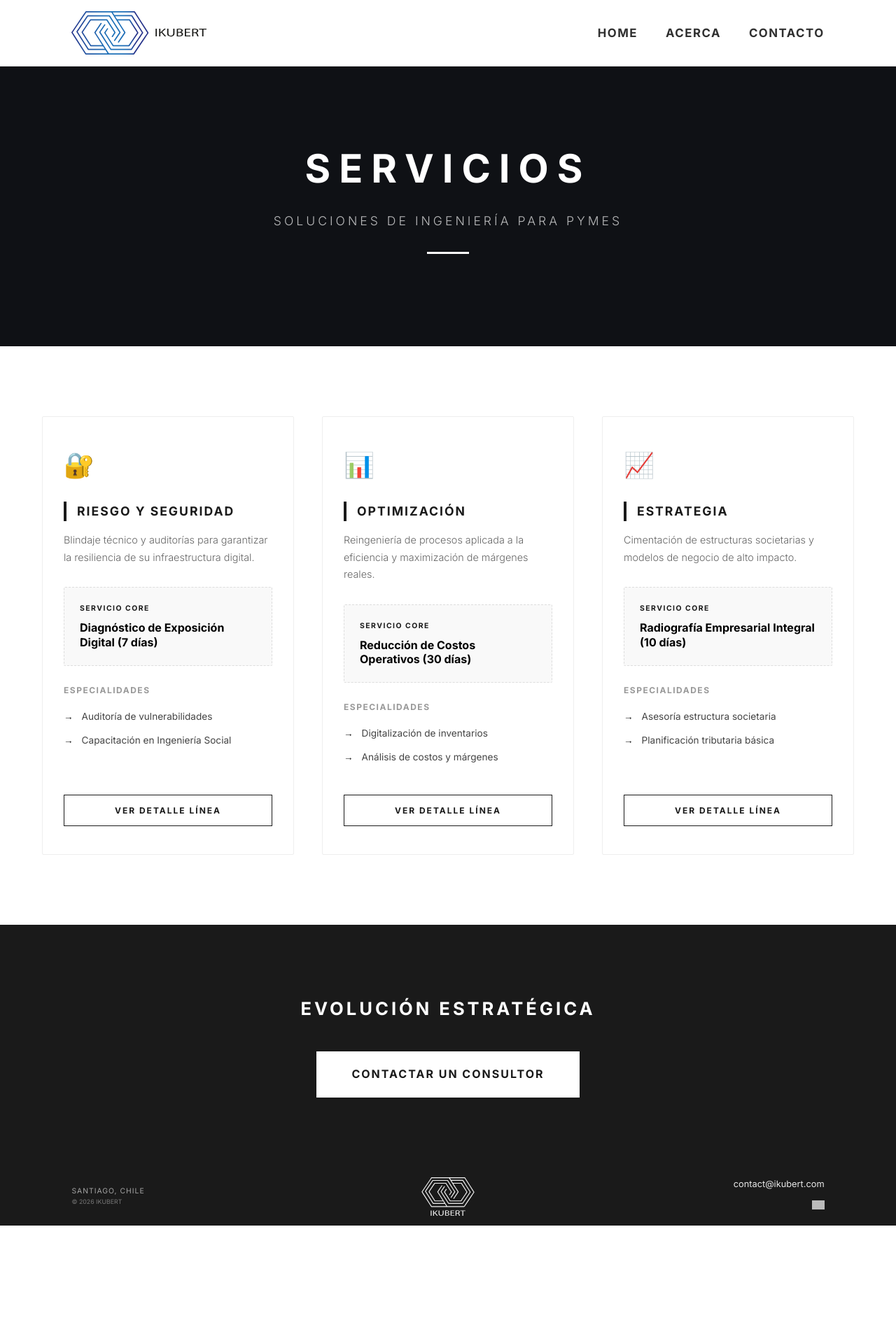
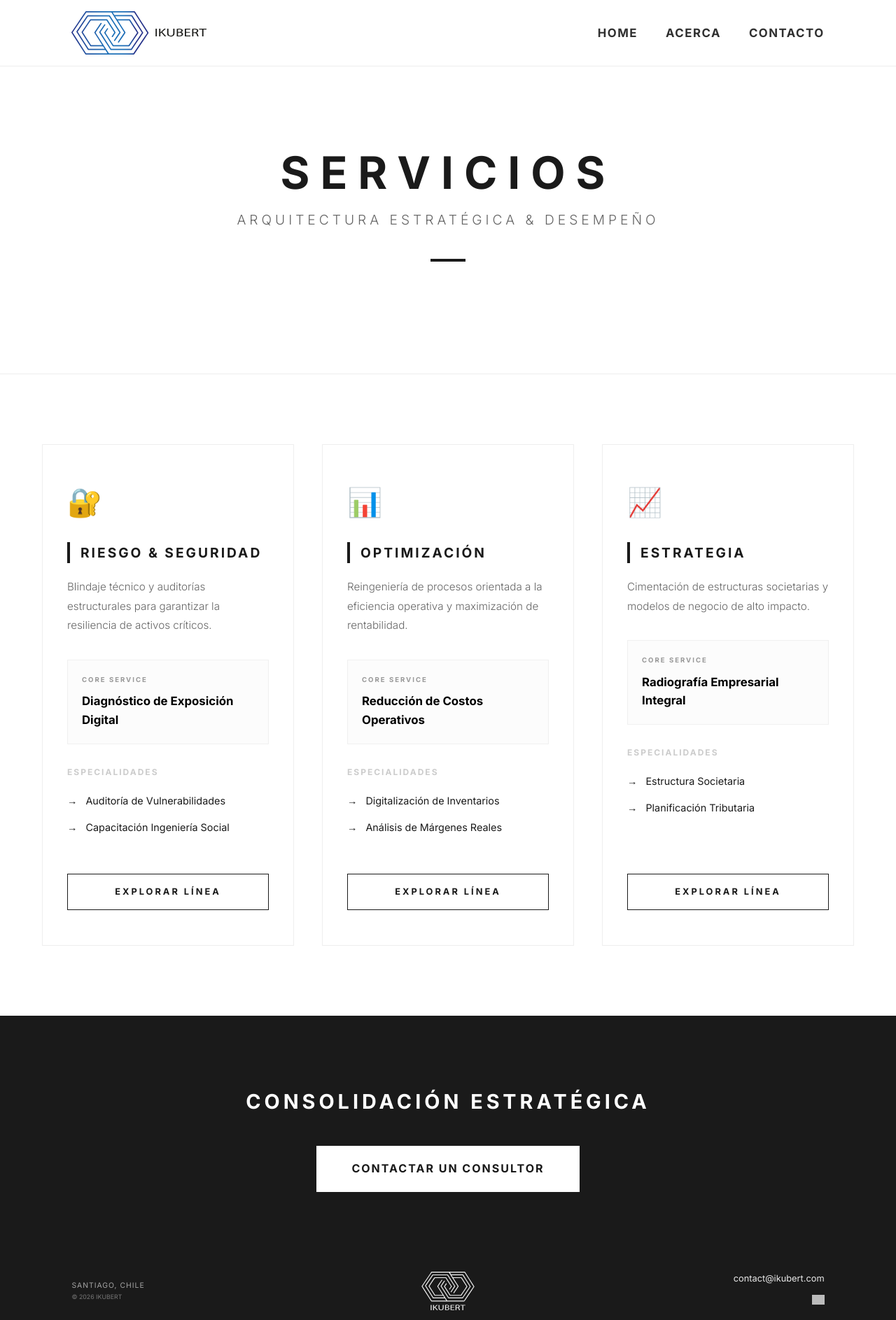
Before and after one commit to IKUBERT/ikubert.github.io, a Jekyll site: the page built from servicios.html, in a window 1280 px wide. Shown: the whole page at 70% size. Built offline with Jekyll 4.4.1, drawn with Linux system fonts in a browser that asks for light colours; before the commit the page ends 1752 px from its top, so only the background shows below that; grey boxes are pictures that could not be loaded.

Commit message:
Update styles and content in servicios.html

```diff
--- a/servicios.html
+++ b/servicios.html
@@ -8,31 +8,30 @@ title: Servicios | IKUBERT
     .service-line-card {
         background: #fff;
         border: 1px solid #eee;
-        padding: 40px 30px;
+        padding: 50px 35px;
         transition: all 0.3s ease;
         display: flex;
         flex-direction: column;
         height: 100%;
-        border-radius: 2px; /* Consistente con el botón del Home */
+        border-radius: 0; /* Recto para máxima sobriedad */
     }
 
     .service-line-card:hover {
         border-color: #1a1a1a;
-        box-shadow: 0 15px 40px rgba(0,0,0,0.08);
-        transform: translateY(-5px);
+        box-shadow: 0 10px 40px rgba(0,0,0,0.05);
     }
 
     .line-icon {
-        font-size: 2.2rem;
+        font-size: 2.5rem;
         margin-bottom: 25px;
         display: block;
     }
 
     .line-title {
         text-transform: uppercase;
-        letter-spacing: 2px;
-        font-size: 1.1rem;
-        margin-bottom: 15px;
+        letter-spacing: 3px;
+        font-size: 1.2rem;
+        margin-bottom: 20px;
         font-weight: 800;
         border-left: 4px solid #1a1a1a;
         padding-left: 15px;
@@ -41,58 +40,56 @@ title: Servicios | IKUBERT
 
     .line-desc {
         color: #666;
-        font-size: 0.9rem;
-        line-height: 1.7;
-        margin-bottom: 30px;
+        font-size: 0.95rem;
+        line-height: 1.8;
+        margin-bottom: 35px;
         font-weight: 300;
     }
 
-    /* Caja de Servicio Estrella */
+    /* Caja de Servicio Estrella (Sutil) */
     .star-service {
-        background: #f9f9f9;
-        padding: 22px;
-        border-radius: 2px;
-        margin-bottom: 25px;
-        border: 1px dashed #ddd;
+        background: #fcfcfc;
+        padding: 20px;
+        margin-bottom: 30px;
+        border: 1px solid #f0f0f0;
     }
 
     .star-tag {
-        font-size: 0.65rem;
+        font-size: 0.6rem;
         font-weight: 800;
         text-transform: uppercase;
-        letter-spacing: 1.5px;
-        color: #1a1a1a;
+        letter-spacing: 2px;
+        color: #999;
         display: block;
-        margin-bottom: 8px;
+        margin-bottom: 10px;
     }
 
     .star-name {
-        font-size: 1rem;
+        font-size: 1.05rem;
         font-weight: 700;
         color: #000;
-        line-height: 1.3;
     }
 
     /* Servicios Complementarios */
     .comp-title {
         font-size: 0.75rem;
         text-transform: uppercase;
-        letter-spacing: 1.5px;
+        letter-spacing: 2px;
         font-weight: 800;
-        margin-bottom: 18px;
-        color: #999;
+        margin-bottom: 20px;
+        color: #ccc;
     }
 
     .comp-list {
         list-style: none;
         padding: 0;
-        margin-bottom: 30px;
+        margin-bottom: 40px;
     }
 
     .comp-item {
-        font-size: 0.85rem;
-        color: #444;
-        margin-bottom: 12px;
+        font-size: 0.9rem;
+        color: #1a1a1a;
+        margin-bottom: 15px;
         display: flex;
         align-items: center;
         font-weight: 400;
@@ -108,15 +105,15 @@ title: Servicios | IKUBERT
     /* Botón Detalle */
     .btn-detail {
         margin-top: auto;
-        padding: 12px 0;
+        padding: 15px 0;
         border: 1px solid #1a1a1a;
         color: #1a1a1a;
         text-decoration: none;
-        font-size: 0.75rem;
+        font-size: 0.8rem;
         font-weight: 700;
         text-align: center;
         text-transform: uppercase;
-        letter-spacing: 2px;
+        letter-spacing: 3px;
         transition: 0.3s;
     }
 
@@ -126,16 +123,17 @@ title: Servicios | IKUBERT
     }
 
     @media (max-width: 768px) {
-        .hero-servicios { padding: 80px 20px !important; min-height: 350px !important; }
-        .grid-servicios { padding: 40px 20px !important; gap: 40px !important; }
+        .hero-servicios { padding: 60px 20px !important; min-height: 300px !important; }
+        .hero-servicios h1 { font-size: 2.5rem !important; }
+        .grid-servicios { padding: 40px 20px !important; }
     }
 </style>
 
-<header class="hero-servicios" style="position: relative; text-align: center; padding: 100px 20px; background: #0f1115; color: #ffffff; min-height: 400px; display: flex; flex-direction: column; justify-content: center; align-items: center; width: 100%;">
-    <div style="max-width: 800px; z-index: 2;">
-        <h1 style="font-size: 3.5rem; letter-spacing: 12px; margin-bottom: 15px; font-weight: 800; text-transform: uppercase;">Servicios</h1>
-        <p style="font-size: 1.1rem; font-weight: 300; letter-spacing: 4px; text-transform: uppercase; opacity: 0.7;">Soluciones de Ingeniería para PYMES</p>
-        <div style="width: 60px; height: 3px; background: #ffffff; margin: 30px auto;"></div>
+<header class="hero-servicios" style="text-align: center; padding: 120px 20px; background: #ffffff; color: #1a1a1a; border-bottom: 1px solid #eee; width: 100%;">
+    <div style="max-width: 900px; margin: 0 auto;">
+        <h1 style="font-size: 4rem; letter-spacing: 15px; margin-bottom: 20px; font-weight: 800; text-transform: uppercase; line-height: 1;">Servicios</h1>
+        <p style="font-size: 1.2rem; font-weight: 300; letter-spacing: 5px; text-transform: uppercase; color: #666;">Arquitectura Estratégica & Desempeño</p>
+        <div style="width: 50px; height: 4px; background: #1a1a1a; margin: 40px auto;"></div>
     </div>
 </header>
 
@@ -144,40 +142,40 @@ title: Servicios | IKUBERT
 
         <div class="service-line-card">
             <span class="line-icon">🔐</span>
-            <h2 class="line-title">Riesgo y Seguridad</h2>
-            <p class="line-desc">Blindaje técnico y auditorías para garantizar la resiliencia de su infraestructura digital.</p>
+            <h2 class="line-title">Riesgo & Seguridad</h2>
+            <p class="line-desc">Blindaje técnico y auditorías estructurales para garantizar la resiliencia de activos críticos.</p>
 
             <div class="star-service">
-                <span class="star-tag">Servicio Core</span>
-                <div class="star-name">Diagnóstico de Exposición Digital (7 días)</div>
+                <span class="star-tag">Core Service</span>
+                <div class="star-name">Diagnóstico de Exposición Digital</div>
             </div>
 
             <h4 class="comp-title">Especialidades</h4>
             <ul class="comp-list">
-                <li class="comp-item">Auditoría de vulnerabilidades</li>
-                <li class="comp-item">Capacitación en Ingeniería Social</li>
+                <li class="comp-item">Auditoría de Vulnerabilidades</li>
+                <li class="comp-item">Capacitación Ingeniería Social</li>
             </ul>
 
-            <a href="#" class="btn-detail">Ver Detalle Línea</a>
+            <a href="#" class="btn-detail">Explorar Línea</a>
         </div>
 
         <div class="service-line-card">
             <span class="line-icon">📊</span>
             <h2 class="line-title">Optimización</h2>
-            <p class="line-desc">Reingeniería de procesos aplicada a la eficiencia y maximización de márgenes reales.</p>
+            <p class="line-desc">Reingeniería de procesos orientada a la eficiencia operativa y maximización de rentabilidad.</p>
 
             <div class="star-service">
-                <span class="star-tag">Servicio Core</span>
-                <div class="star-name">Reducción de Costos Operativos (30 días)</div>
+                <span class="star-tag">Core Service</span>
+                <div class="star-name">Reducción de Costos Operativos</div>
             </div>
 
             <h4 class="comp-title">Especialidades</h4>
             <ul class="comp-list">
-                <li class="comp-item">Digitalización de inventarios</li>
-                <li class="comp-item">Análisis de costos y márgenes</li>
+                <li class="comp-item">Digitalización de Inventarios</li>
+                <li class="comp-item">Análisis de Márgenes Reales</li>
             </ul>
 
-            <a href="#" class="btn-detail">Ver Detalle Línea</a>
+            <a href="#" class="btn-detail">Explorar Línea</a>
         </div>
 
         <div class="service-line-card">
@@ -186,24 +184,24 @@ title: Servicios | IKUBERT
             <p class="line-desc">Cimentación de estructuras societarias y modelos de negocio de alto impacto.</p>
 
             <div class="star-service">
-                <span class="star-tag">Servicio Core</span>
-                <div class="star-name">Radiografía Empresarial Integral (10 días)</div>
+                <span class="star-tag">Core Service</span>
+                <div class="star-name">Radiografía Empresarial Integral</div>
             </div>
 
             <h4 class="comp-title">Especialidades</h4>
             <ul class="comp-list">
-                <li class="comp-item">Asesoría estructura societaria</li>
-                <li class="comp-item">Planificación tributaria básica</li>
+                <li class="comp-item">Estructura Societaria</li>
+                <li class="comp-item">Planificación Tributaria</li>
             </ul>
 
-            <a href="#" class="btn-detail">Ver Detalle Línea</a>
+            <a href="#" class="btn-detail">Explorar Línea</a>
         </div>
 
     </div>
 </main>
 
 <div style="background: #1a1a1a; padding: 100px 20px; text-align: center; color: #fff;">
-    <h2 style="text-transform: uppercase; letter-spacing: 4px; font-size: 1.6rem; font-weight: 800; margin-bottom: 40px;">Evolución Estratégica</h2>
+    <h2 style="text-transform: uppercase; letter-spacing: 5px; font-size: 1.8rem; font-weight: 800; margin-bottom: 40px;">Consolidación Estratégica</h2>
     <a href="{{ site.baseurl }}/contacto" style="background: #fff; color: #1a1a1a; padding: 20px 50px; text-decoration: none; font-weight: 700; letter-spacing: 2px; text-transform: uppercase; display: inline-block;">
         Contactar un Consultor
     </a>
```
